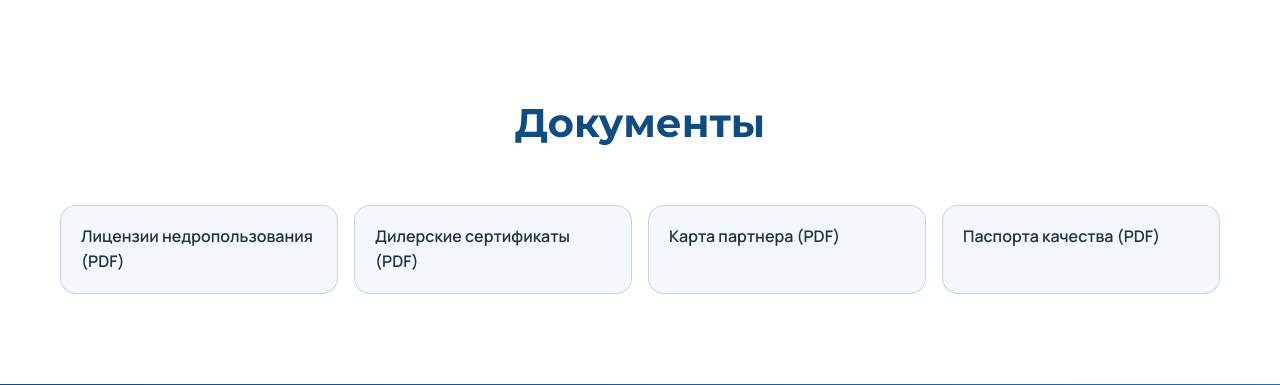
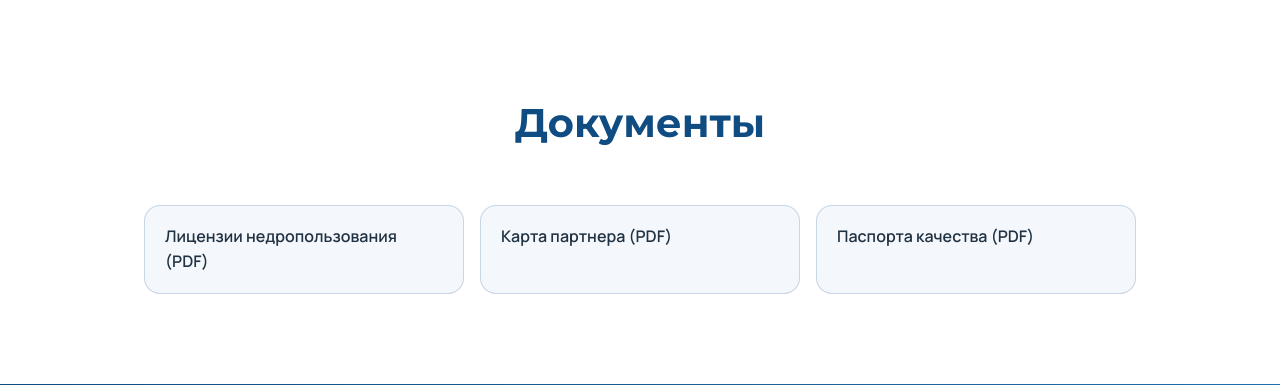
Before and after one commit to aigizlo/kariertlt, a PHP site: page / in a window 1280 px wide. Shown: the part 4436-4821 px from the top of the page. Run offline with PHP 8.4, Linux system fonts and the light colour scheme.

Commit message:
убрал диллерские качества

```diff
--- a/content/documents.json
+++ b/content/documents.json
@@ -3,10 +3,6 @@
         {
             "title": "Лицензии недропользования (PDF)",
             "url": "\/files\/uploads\/img_6984a3c6a36458.47289704.pdf"
-        },
-        {
-            "title": "Дилерские сертификаты (PDF)",
-            "url": "#"
         },
         {
             "title": "Карта партнера (PDF)",
--- a/index.html
+++ b/index.html
@@ -419,7 +419,6 @@
                 </div>
                 <div class="documents__list">
                     <a class="doc" href="#">Лицензии недропользования (PDF)</a>
-                    <a class="doc" href="#">Дилерские сертификаты (PDF)</a>
                     <a class="doc" href="#">Карта партнера (PDF)</a>
                     <a class="doc" href="#">Паспорта качества (PDF)</a>
                 </div>
--- a/style.css
+++ b/style.css
@@ -732,7 +732,8 @@ section {
 
 .documents__list {
     display: grid;
-    grid-template-columns: repeat(auto-fit, minmax(240px, 1fr));
+    grid-template-columns: repeat(auto-fit, minmax(240px, 320px));
+    justify-content: center;
     gap: 16px;
 }
 
```
